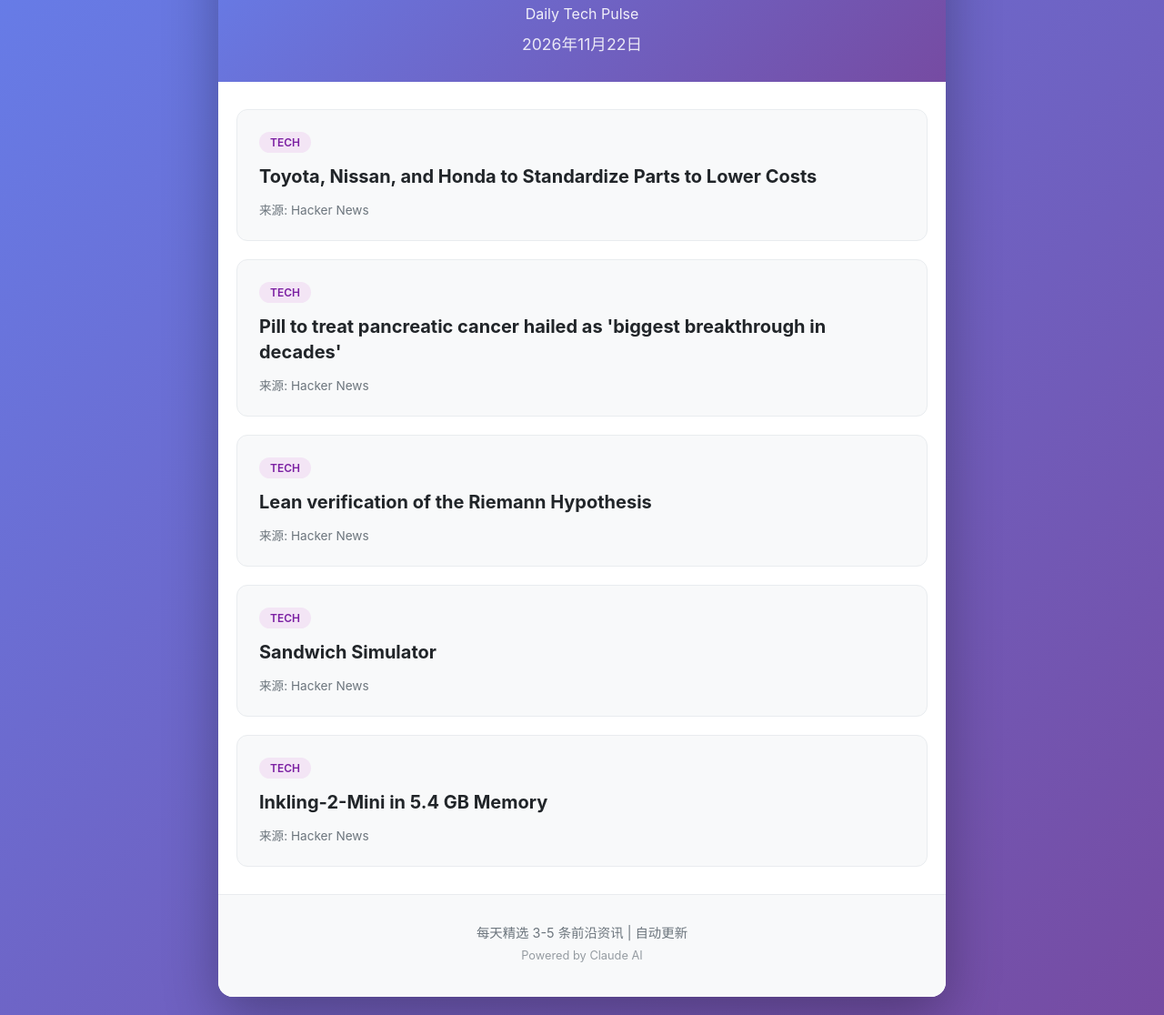
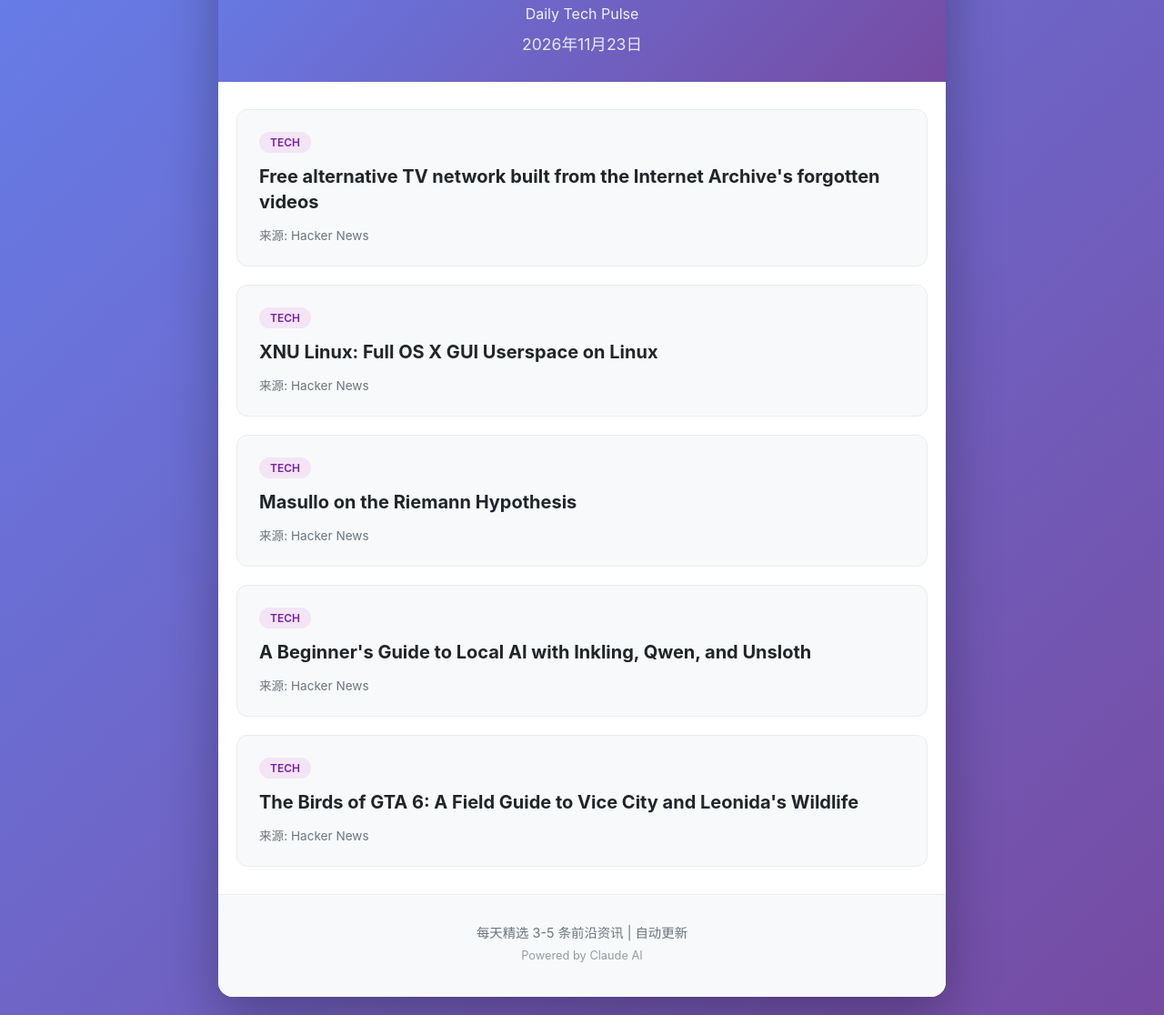
Before and after one commit to guixin1/daily-tech-pulse, a plain HTML site: page index.html in a window 1280 px wide. Shown: the part 121-1237 px from the top of the page at 91% size. Drawn offline with Linux system fonts and the light colour scheme.

Commit message:
Update daily news - 2026-11-23

```diff
--- a/index.html
+++ b/index.html
@@ -11,7 +11,7 @@
         <header>
             <h1>每日前沿</h1>
             <p class="subtitle">Daily Tech Pulse</p>
-            <p class="date">2026年11月22日</p>
+            <p class="date">2026年11月23日</p>
         </header>
 
         <main>
@@ -19,7 +19,7 @@
 
                 <article class="news-item">
                     <span class="source-tag tech">tech</span>
-                    <h2><a href="https://www.caranddriver.com/news/a74490092/toyota-nissan-honda-standardize-parts-lower-costs/" target="_blank" rel="noopener">Toyota, Nissan, and Honda to Standardize Parts to Lower Costs</a></h2>
+                    <h2><a href="https://spelunkr.tv" target="_blank" rel="noopener">Free alternative TV network built from the Internet Archive's forgotten videos</a></h2>
                     <p class="summary"></p>
                     <div class="meta">
                         <span class="source">来源: Hacker News</span>
@@ -28,7 +28,7 @@
 
                 <article class="news-item">
                     <span class="source-tag tech">tech</span>
-                    <h2><a href="https://www.theguardian.com/society/2026/nov/20/pill-pancreatic-cancer-breakthrough-daraxonrasib" target="_blank" rel="noopener">Pill to treat pancreatic cancer hailed as 'biggest breakthrough in decades'</a></h2>
+                    <h2><a href="https://github.com/AFK-surf/xnulinux" target="_blank" rel="noopener">XNU Linux: Full OS X GUI Userspace on Linux</a></h2>
                     <p class="summary"></p>
                     <div class="meta">
                         <span class="source">来源: Hacker News</span>
@@ -37,7 +37,7 @@
 
                 <article class="news-item">
                     <span class="source-tag tech">tech</span>
-                    <h2><a href="https://leanprover-community.github.io/blog/posts/riemann-hypothesis/" target="_blank" rel="noopener">Lean verification of the Riemann Hypothesis</a></h2>
+                    <h2><a href="https://johncarlosbaez.wordpress.com/2026/11/22/masullo-on-the-riemann-hypothesis/" target="_blank" rel="noopener">Masullo on the Riemann Hypothesis</a></h2>
                     <p class="summary"></p>
                     <div class="meta">
                         <span class="source">来源: Hacker News</span>
@@ -46,7 +46,7 @@
 
                 <article class="news-item">
                     <span class="source-tag tech">tech</span>
-                    <h2><a href="https://stulle.app/" target="_blank" rel="noopener">Sandwich Simulator</a></h2>
+                    <h2><a href="https://www.gpupartner.com/blog/beginners-guide-local-ai-inkling-qwen-unsloth" target="_blank" rel="noopener">A Beginner's Guide to Local AI with Inkling, Qwen, and Unsloth</a></h2>
                     <p class="summary"></p>
                     <div class="meta">
                         <span class="source">来源: Hacker News</span>
@@ -55,7 +55,7 @@
 
                 <article class="news-item">
                     <span class="source-tag tech">tech</span>
-                    <h2><a href="https://github.com/ShinMegamiBoson/lookatmyquant" target="_blank" rel="noopener">Inkling-2-Mini in 5.4 GB Memory</a></h2>
+                    <h2><a href="https://www.audubon.org/magazine/birds-of-gta-6-field-guide-vice-city-wildlife" target="_blank" rel="noopener">The Birds of GTA 6: A Field Guide to Vice City and Leonida's Wildlife</a></h2>
                     <p class="summary"></p>
                     <div class="meta">
                         <span class="source">来源: Hacker News</span>
```
